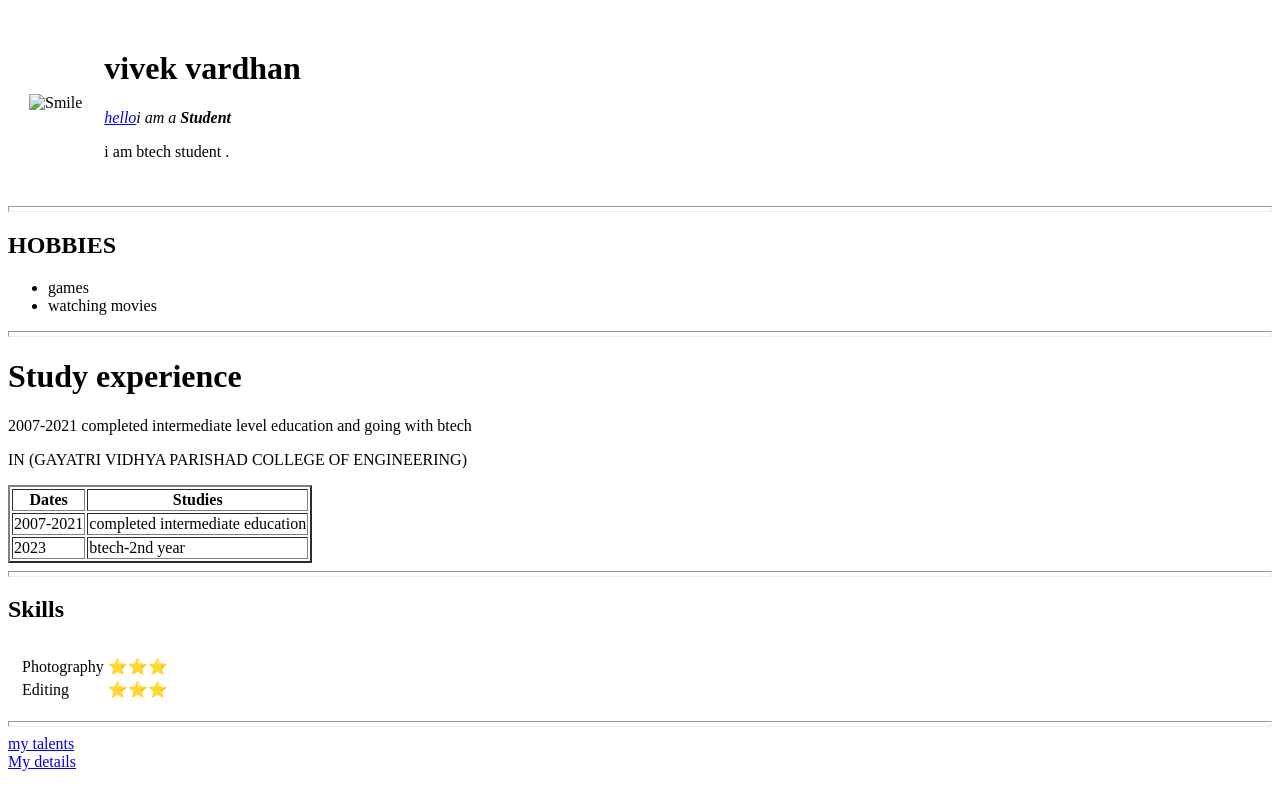
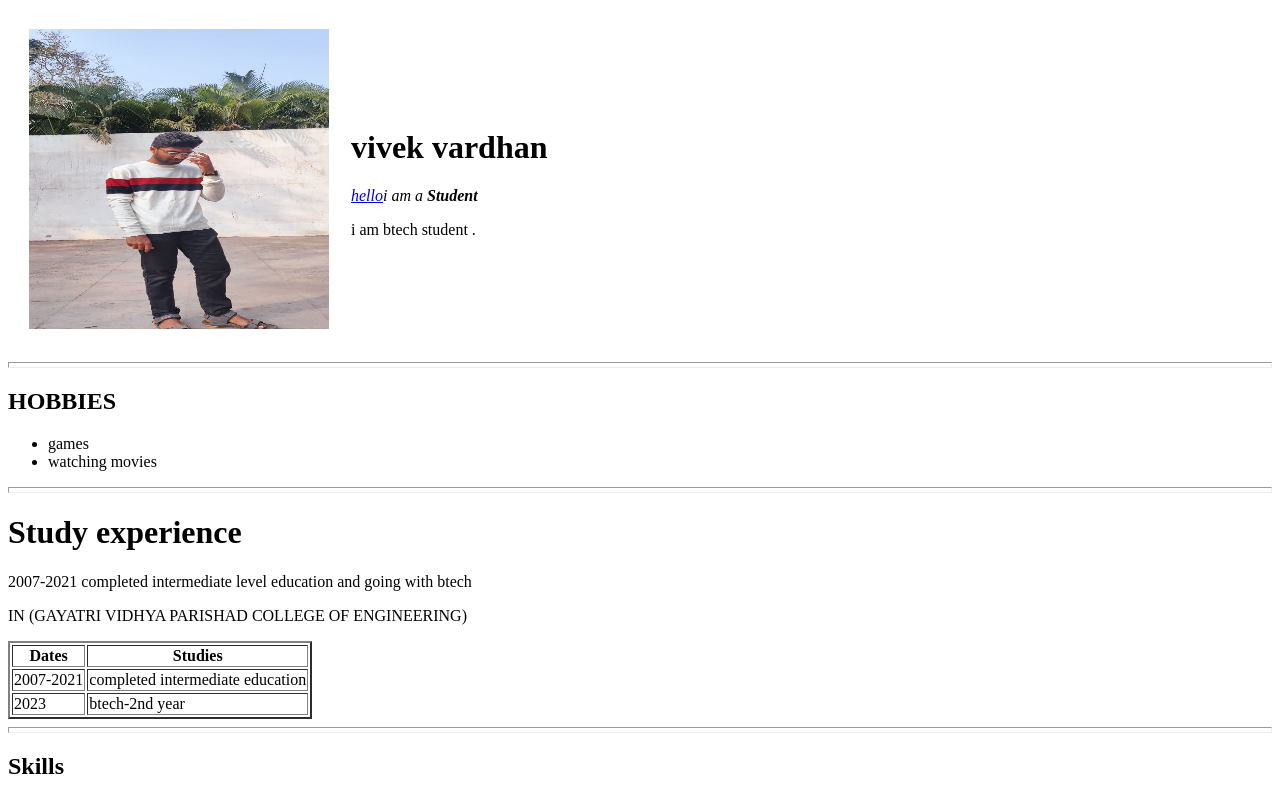
Before and after one commit to VivekVardhanpolamarasetti/CakeWeb, a plain HTML site: page index.html in a window 1280 px wide. Shown: the top 791 px of the page. Drawn offline with Linux system fonts and the light colour scheme.

Commit message:
Added images testing border

```diff
--- a/index.html
+++ b/index.html
@@ -7,7 +7,7 @@
     <body>
         <table cellspacing="20">
             <tr>
-                <td><img src="" alt="Smile"></td>
+                <td><img src="WhatsApp Image 2023-02-20 at 18.59.47.jpg" alt="Smile" height="300px" width="300px" style="border-radius: 15px,50px;"></td>
                 <td><h1>vivek vardhan </h1>
                     <p>
                        <em><a href="https://www.google.com/search?q=smile+images&oq=smile&aqs=chrome.0.69i59j46i433i512j0i433i512j0i20i263i512j0i67j0i433i512l4j0i271.2871j0j7&sourceid=chrome&ie=UTF-8">hello</a><em>i am a <strong>Student</strong></em></em>
```
